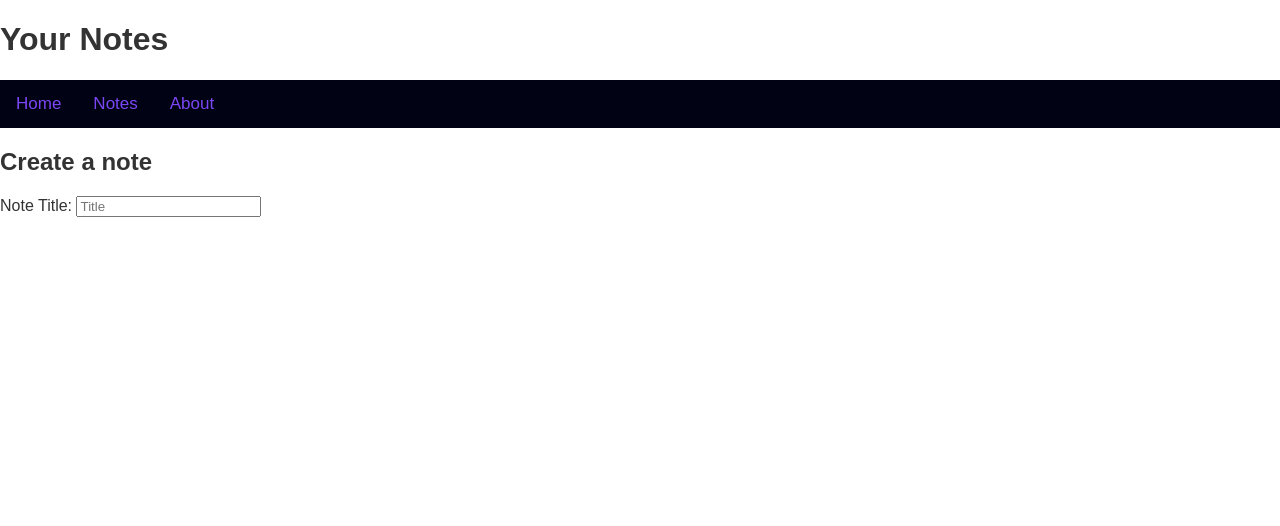
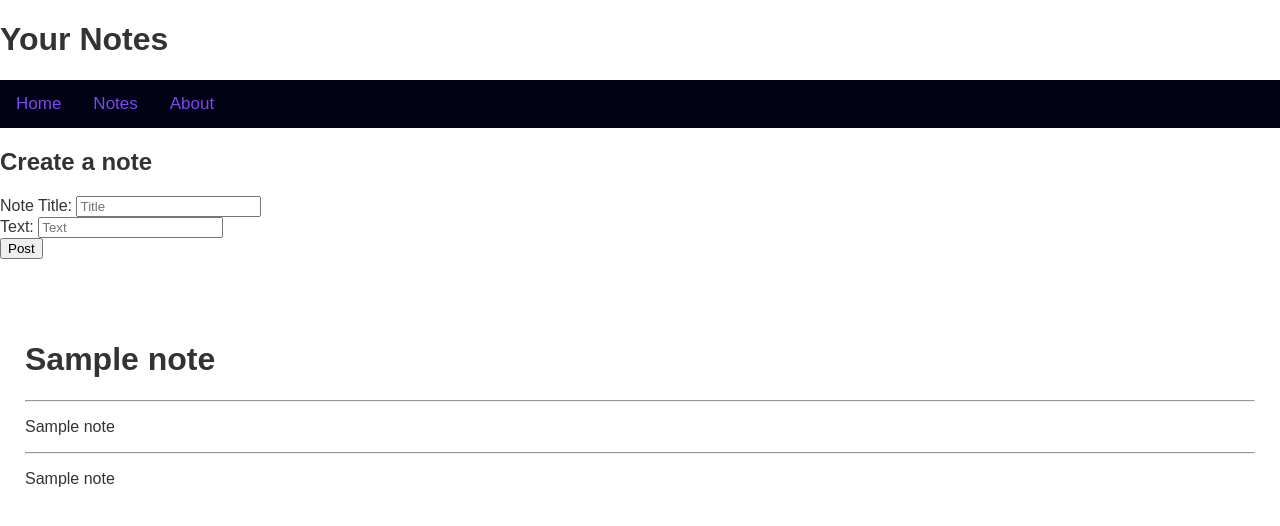
Before and after one commit to Esmith935/Notes-web-app, a Flask app: template templates/notes.html in a window 1280 px wide. Shown: the top 526 px of the page. Run offline with Flask 3, Linux system fonts and the light colour scheme; the template is opened without the code that fills it: most values are stand-ins (such as "Sample title", 1, 10 or a date in 2020).

Commit message:
Added notes DB and add form

```diff
--- a/app.py
+++ b/app.py
@@ -1,4 +1,6 @@
 from flask import Flask, render_template, request, redirect, url_for, session, flash
+import sqlite3
+from datetime import datetime
 
 
 app = Flask(__name__)
@@ -8,7 +10,17 @@ DATABASE = 'database.db'
 # -- Init db
 
 def init_db():
-    pass
+    with sqlite3.connect(DATABASE) as conn:
+        conn.execute('''
+                    CREATE TABLE IF NOT EXISTS notes (
+                        id INTEGER PRIMARY KEY AUTOINCREMENT,
+                        title TEXT NOT NULL,
+                        bodytext TEXT NOT NULL,
+                        date DATETIME NOT NULL
+                        )
+                    ''')
+
+        conn.commit
 
 # -------- Main -------- #
 
@@ -28,10 +40,23 @@ def about():
 
 # -- Route: Notes
 
-@app.route('/notes')
+@app.route('/notes', methods=["GET", "POST"])
 def notes():
+    if request.method == "POST":
+        title = request.form['title']
+        bodytext = request.form['bodytext']
+        currentDate = datetime.now()
 
-    return render_template("notes.html")
+        with sqlite3.connect(DATABASE) as conn:
+            conn.execute('INSERT INTO notes (title, bodytext, currentDate) VALUES (?, ?, ?)', (title, bodytext, currentDate))
+            conn.commit()
+
+            return redirect(url_for('notes'))
+
+    with sqlite3.connect(DATABASE) as conn:
+        notes = conn.execute('SELECT * FROM notes').fetchall()
+
+    return render_template("notes.html", notes=notes)
 
 if __name__ == '__main__':
     init_db()
--- a/static/styles.css
+++ b/static/styles.css
@@ -29,6 +29,15 @@
   color: white;
 }
 
+/* Container for notes */
+
+.container {
+    background: white;
+    padding: 15px;
+    margin: 10px;
+    border-radius: 8px;
+}
+
 /* --- General Body and Background Styling --- */
 
 body {
--- a/templates/notes.html
+++ b/templates/notes.html
@@ -19,13 +19,32 @@
 
     <h2> Create a note</h2>
 
-    <form>
-        <label for="note-title">Note Title:
+    <form method="POST">
+        <label for="title">Note Title:
 
         </label>
 
-        <input type="text" id="note-title" placeholder="Title">
+        <input type="text" id="title" placeholder="Title" required><br>
+
+        <label for="bodytext">Text:
+
+        </label>
+
+        <input type="text" id="bodytext" placeholder="Text" required><br>
+
+        <input type="submit" value="Post">
     </form>
+    <br>
+    <br>
+    {% for note in notes %}
+        <div class="container">
+            <h1>{{ note[1] }}</h1>
+            <hr>
+            <p>{{ note[2] }}</p>
+            <hr>
+            <p>{{ note[3] }}</p>
+        </div>
+    {% endfor %}
 
 
 </body>
```
Also changed, not shown: database.db.
